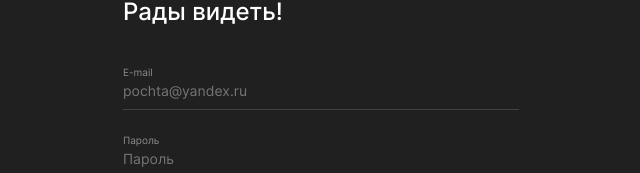
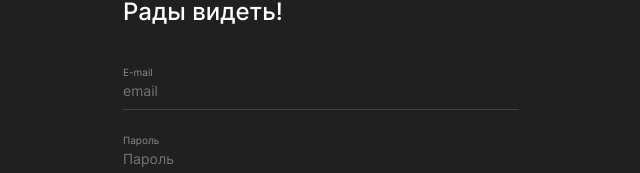
Before and after one commit to InEmEcI/movies-explorer-frontend, a React (Create React App) app: page /signin in a window 1280 px wide. Shown: the part 153-326 px from the top of the page, without its empty margins (319-959 px from the left). Built offline with nearby package versions, Linux system fonts and the light colour scheme.

Commit message:
на проверку

```diff
--- a/src/components/Login/Login.css
+++ b/src/components/Login/Login.css
@@ -15,8 +15,6 @@
 }
 
 .input__extraError {
-  position: absolute;
-  bottom: 662px;
   font: 400 10px / normal Inter;
   color: #ee3465;
 }
--- a/src/components/Login/Login.js
+++ b/src/components/Login/Login.js
@@ -58,7 +58,7 @@ function Login({ location }) {
           name="email"
           value={inputValues.email}
           onChange={handleChange}
-          placeholder="pochta@yandex.ru"
+          placeholder="email"
           validationContent={inputErrors?.email}
         />
 
--- a/src/components/Register/Register.css
+++ b/src/components/Register/Register.css
@@ -13,8 +13,6 @@
 }
 
 .input__extraError {
-  position: absolute;
-  bottom: 603px;
   font: 400 10px / normal Inter;
   color: #ee3465;
 }
--- a/src/components/Register/Register.js
+++ b/src/components/Register/Register.js
@@ -79,7 +79,7 @@ function Register({ location }) {
           name="email"
           value={inputValues.email}
           onChange={handleChange}
-          placeholder="pochta@yandex.ru"
+          placeholder="email"
           validationContent={inputErrors?.email}
         />
 
@@ -94,14 +94,14 @@ function Register({ location }) {
           placeholder="Пароль"
           validationContent={inputErrors?.password}
         />
+         {error.isError ? (
+          <span className="input__extraError">{error.errorMesage}</span>
+        ) : null}
         <Button
           content="Зарегистрироваться"
           type="submit"
           isDisabled={!isFormValid}
         />
-        {error.isError ? (
-          <span className="input__extraError">{error.errorMesage}</span>
-        ) : null}
       </form>
 
       <div className="register-down">
--- a/src/utils/constants.js
+++ b/src/utils/constants.js
@@ -1,4 +1,4 @@
-export const baseUrl = "http://api.nemec.nomoredomains.xyz";
+export const baseUrl = "https://api.nemec.nomoredomains.xyz";
 export const moviesUrl = "https://api.nomoreparties.co";
 
 export const checkResponse = (res) => {
```
